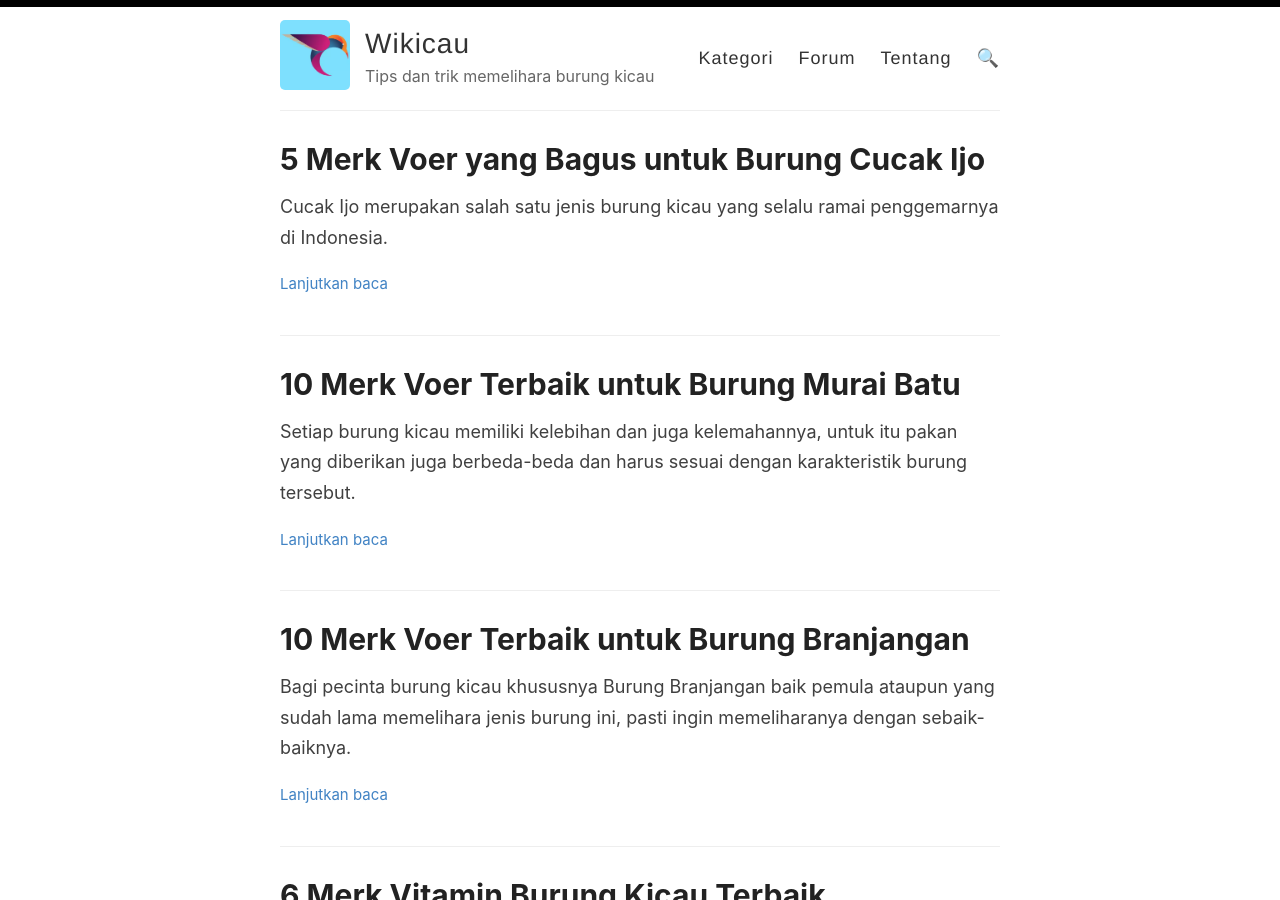
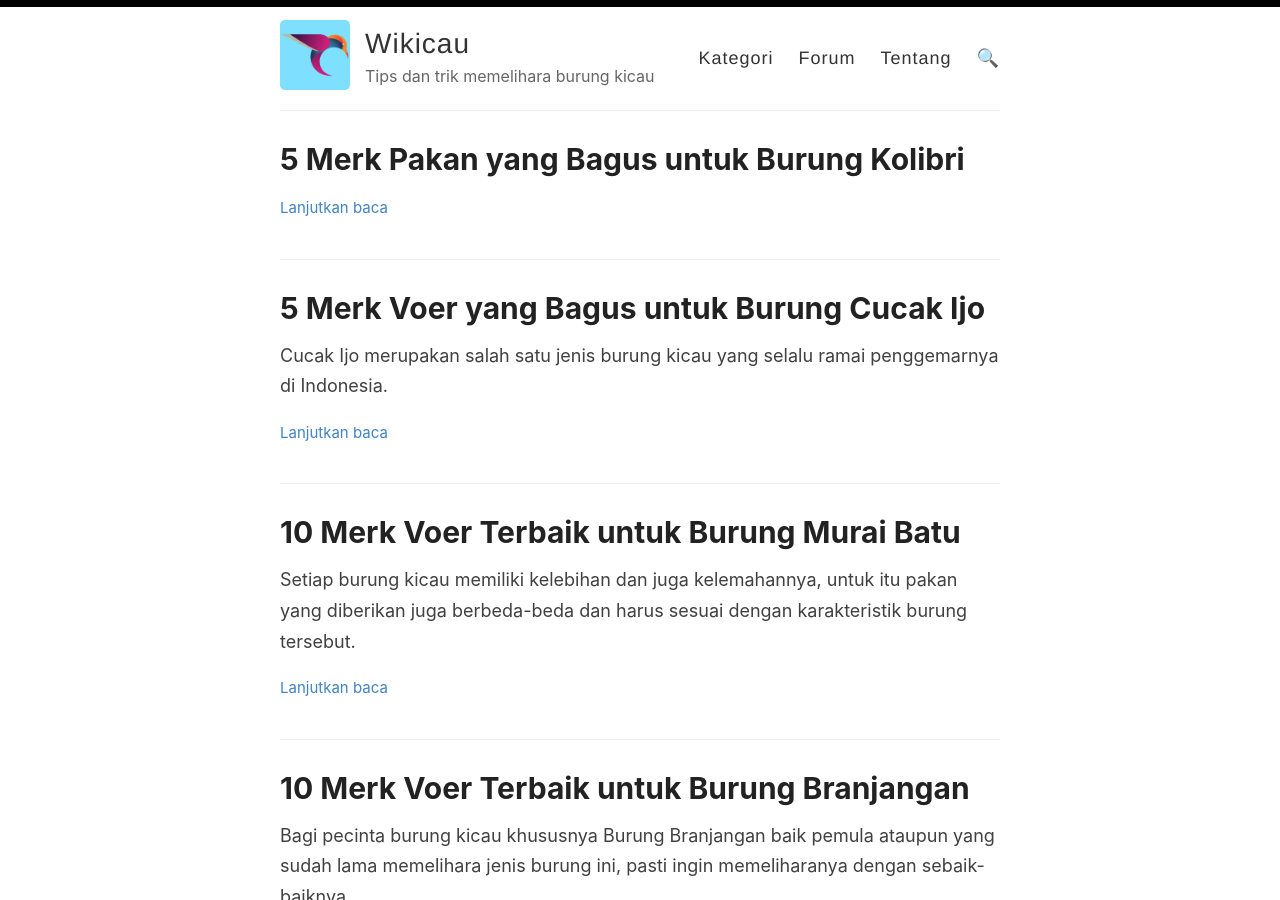
Before and after one commit to wikicau/wikicau.github.io, a Jekyll site: the page built from index.html, in a window 1280 px wide and 900 px high. Built offline with Jekyll 4.4.1, drawn with Linux system fonts in a browser that asks for light colours; the list of posts is cut into pages by our own code; some of the changed text lies outside the part shown.

Commit message:
update category

```diff
--- /dev/null
+++ b/_posts/2021-01-12-merk-pakan-kolibri.md
@@ -0,0 +1,5 @@
+---
+layout: post
+title: "5 Merk Pakan yang Bagus untuk Burung Kolibri"
+categories: [Tips Burung]
+---
```
Also changed, not shown: _posts/2021-01-11-voer-cucak-ijo.md (+1 -1 lines).
